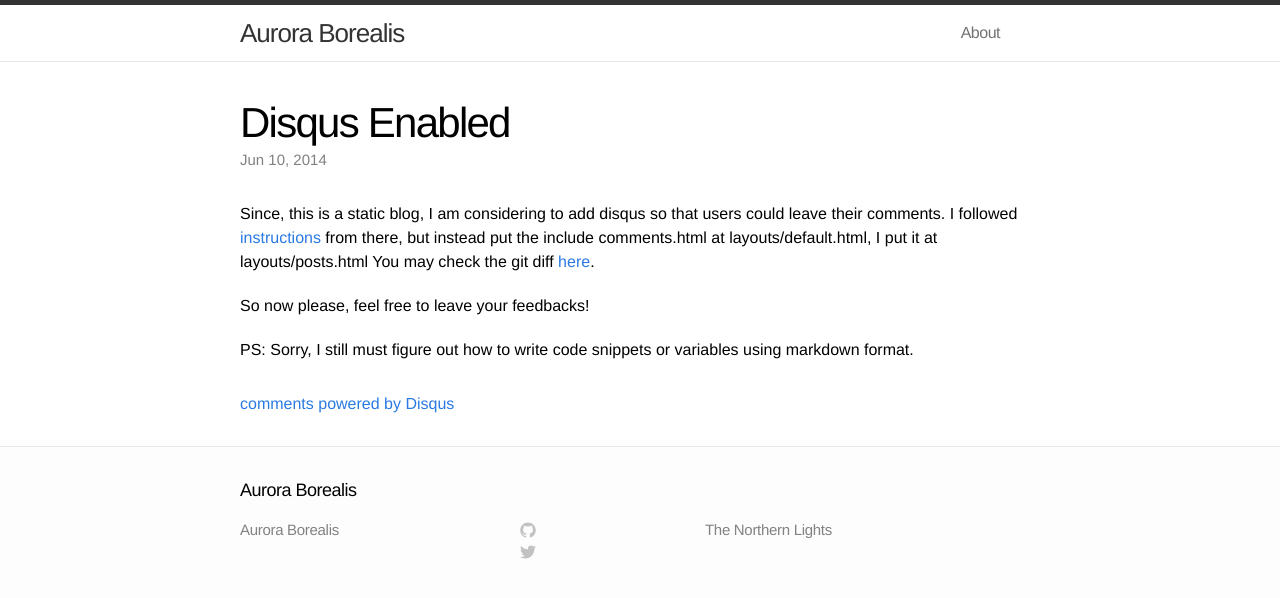
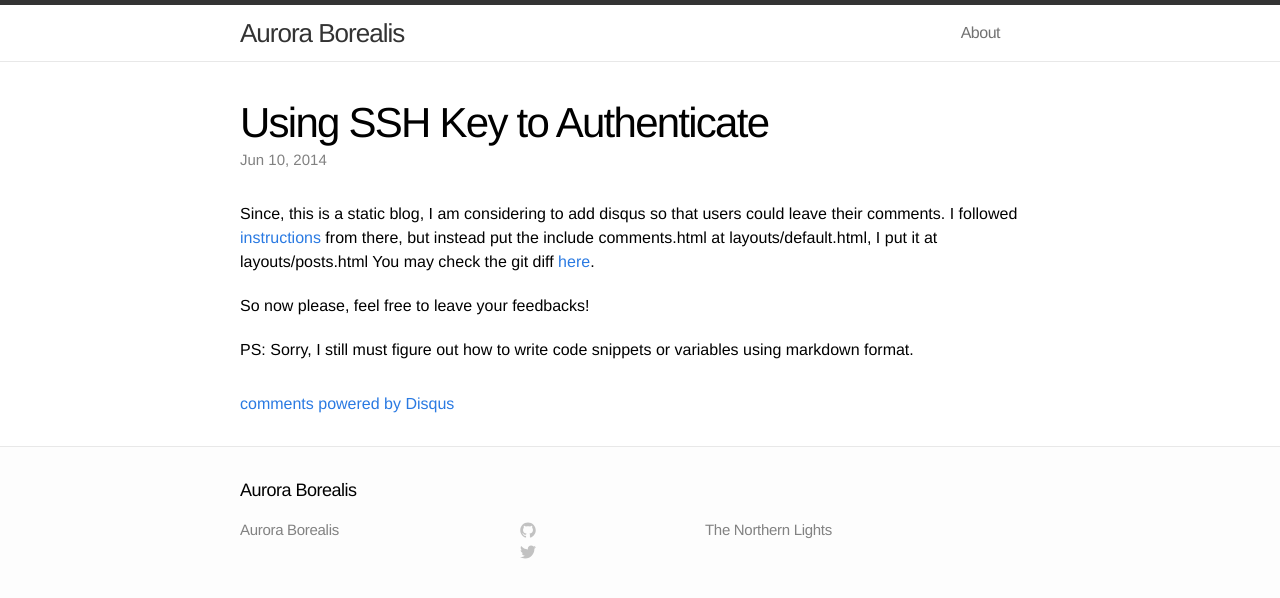
Before and after one commit to za/za.github.io, a Jekyll site: the page built from _posts/2014-06-10-disqus-enabled.markdown, in a window 1280 px wide. Shown: the top 598 px of the page. Built offline with Jekyll 4.4.1, drawn with Linux system fonts in a browser that asks for light colours; comment, search, counter and statistics services are not loaded.

Commit message:
fix post title

```diff
--- a/_posts/2014-06-10-disqus-enabled.markdown
+++ b/_posts/2014-06-10-disqus-enabled.markdown
@@ -1,6 +1,6 @@
 ---
 layout: post
-title:  "Disqus Enabled"
+title:  "Using SSH Key to Authenticate"
 date:   2014-06-10 10:50:20
 categories: disqus
 ---
```
